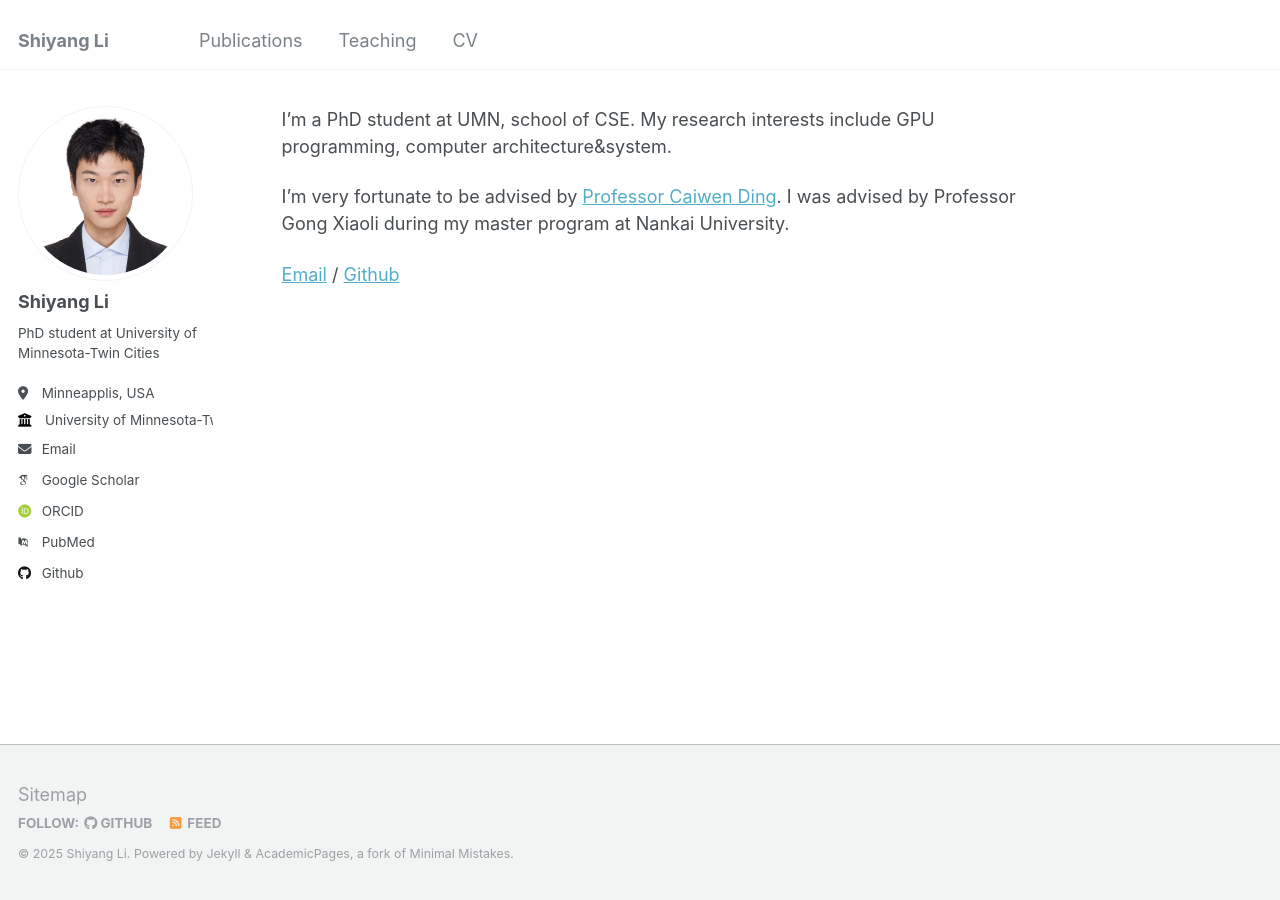
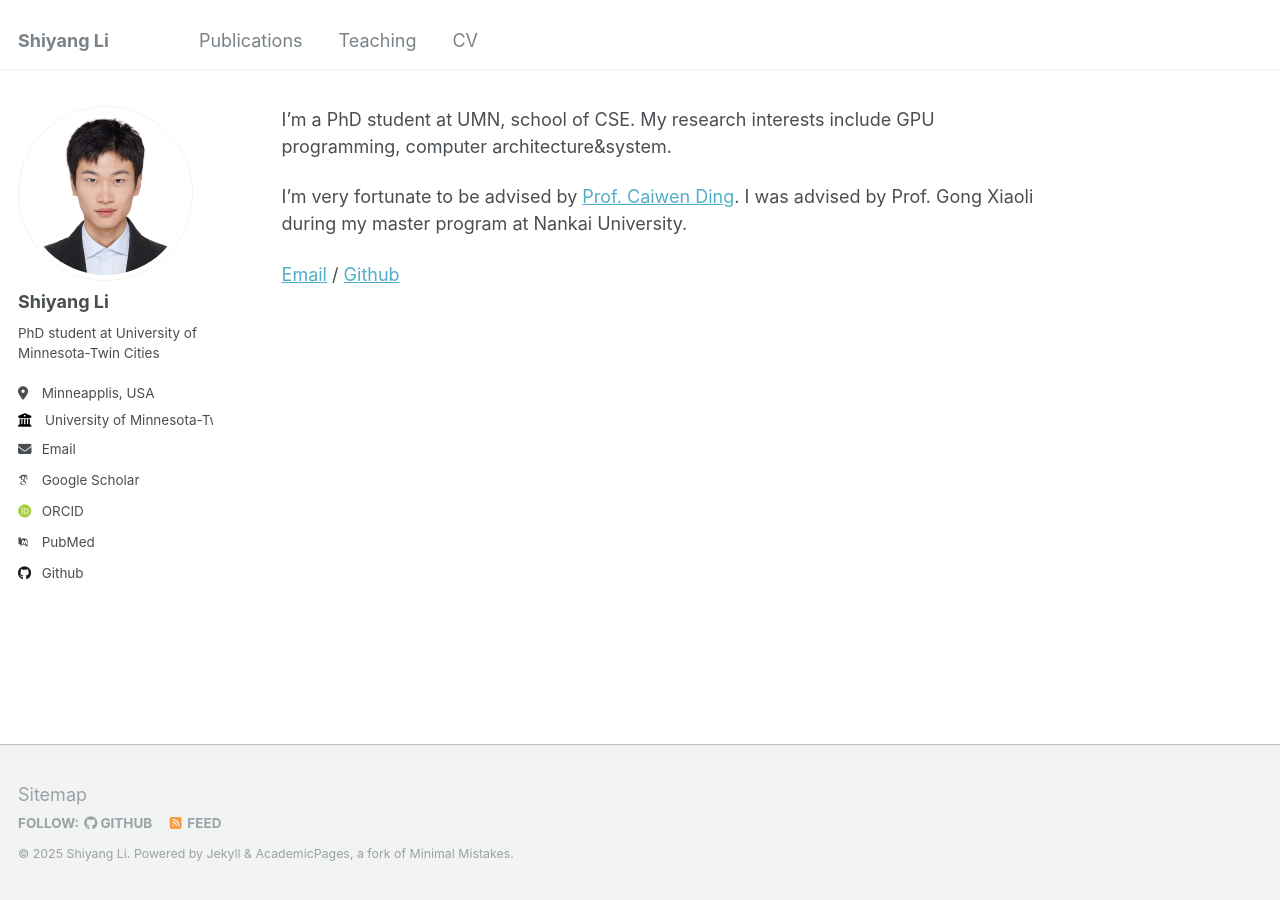
Before and after one commit to NKU-Yang/NKU-yang.github.io, a Jekyll site: the page built from _pages/about.md, in a window 1280 px wide. Built offline with Jekyll 4.4.1, drawn with Linux system fonts in a browser that asks for light colours; some web fonts are replaced; our own code applies the rules of GitHub Pages for plain Markdown files.

Commit message:
Update about.md

```diff
--- a/_pages/about.md
+++ b/_pages/about.md
@@ -1,6 +1,6 @@
 I'm a PhD student at UMN, school of CSE. My research interests include GPU programming, computer architecture&system.
 
-I'm very fortunate to be advised by [Professor Caiwen Ding](https://caiwending.github.io/web/home.html).
-I was advised by Professor Gong Xiaoli during my master program at Nankai University.
+I'm very fortunate to be advised by [Prof. Caiwen Ding](https://caiwending.github.io/web/home.html).
+I was advised by Prof. Gong Xiaoli during my master program at Nankai University.
 
 [Email](li004074@umn.edu) / [Github](https://github.com/nku-yang)
```
